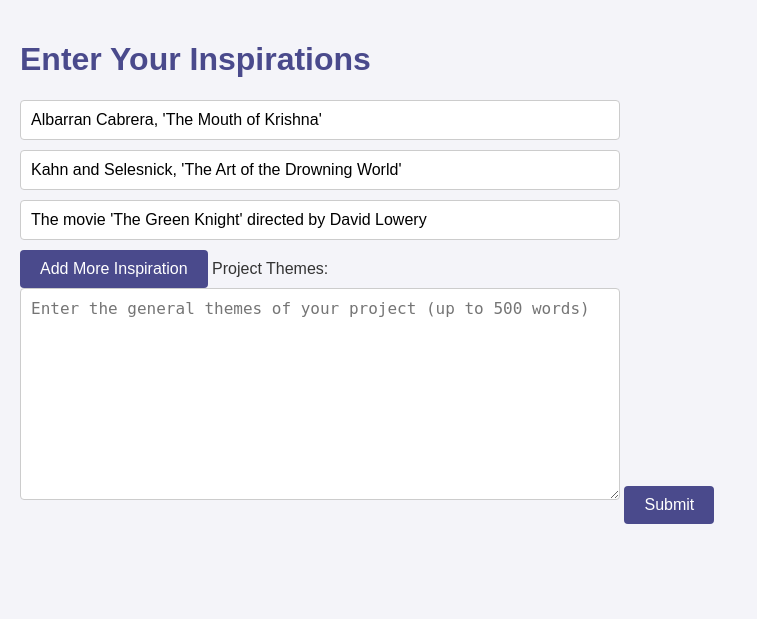
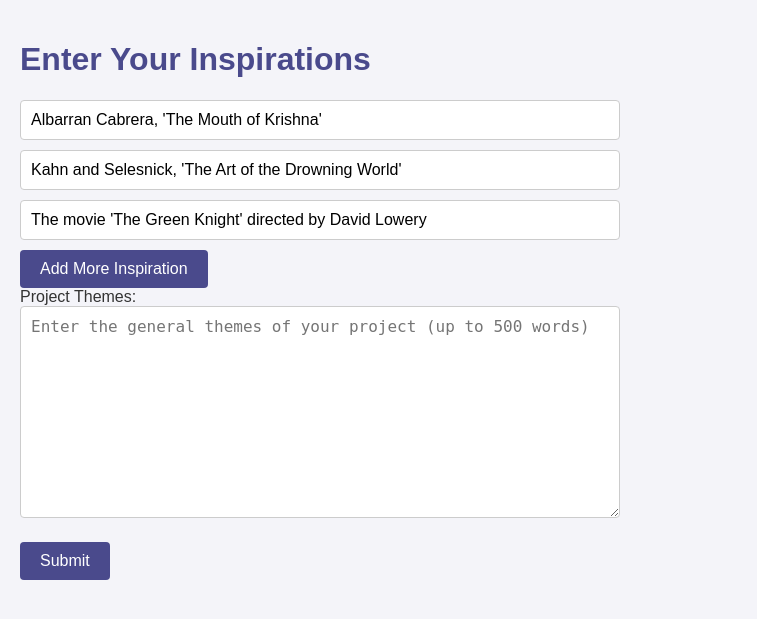
Before and after one commit to Moishe/art-recommendations, a Flask app: page / in a window 1280 px wide. Shown: the top 619 px of the page, without its empty margins (0-757 px from the left). Run offline with Flask 3, Linux system fonts and the light colour scheme.

Commit message:
fix: Wrap "Submit" button in a div to ensure it appears below textarea

```diff
--- a/templates/index.html
+++ b/templates/index.html
@@ -107,12 +107,15 @@
                 value="The movie 'The Green Knight' directed by David Lowery"><br>
         </div>
         <button type="button" onclick="addInspiration()">Add More Inspiration</button>
+        </div>
+        <div>
             <label for="project-themes">Project Themes:</label><br>
             <textarea id="project-themes" name="project-themes" rows="10" cols="50" maxlength="3000"
                 placeholder="Enter the general themes of your project (up to 500 words)">{{ project_themes }}</textarea>
         </div>
-
-        <button type="submit" style="margin-top: 10px;">Submit</button>
+        <div style="margin-top: 10px;">
+            <button type="submit">Submit</button>
+        </div>
     </form>
 
     {% if inspirations %}
```
